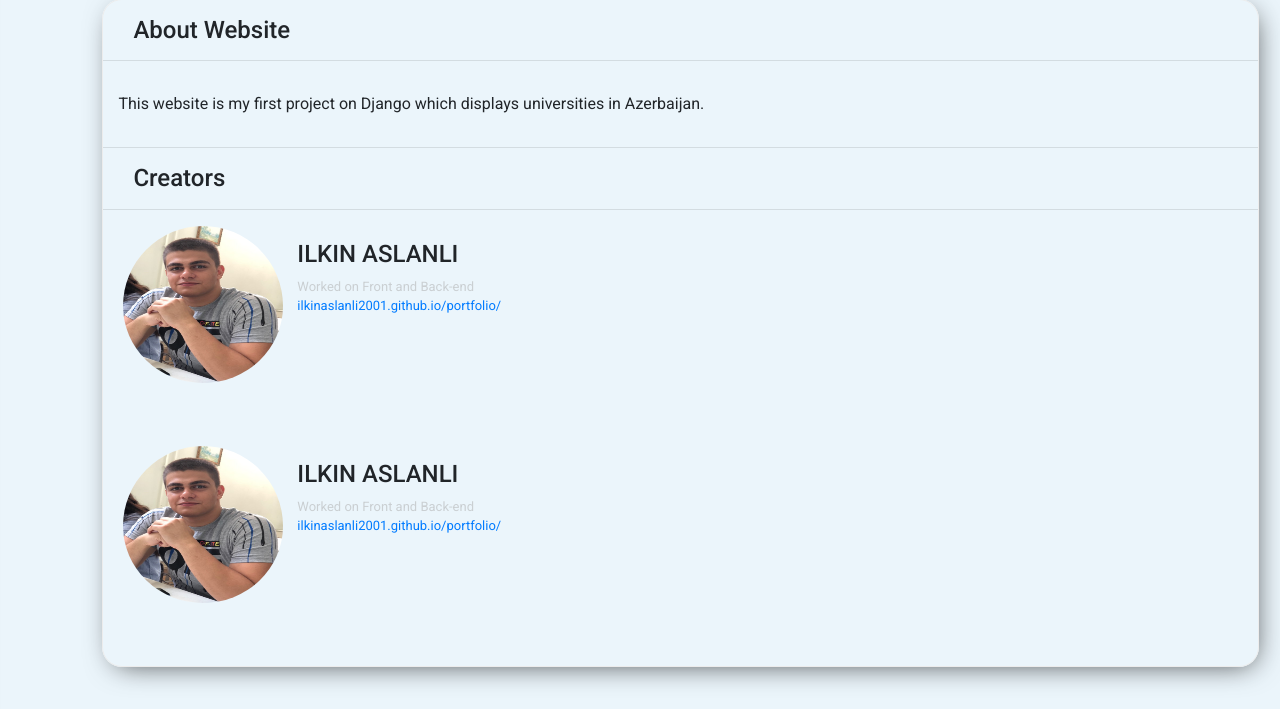
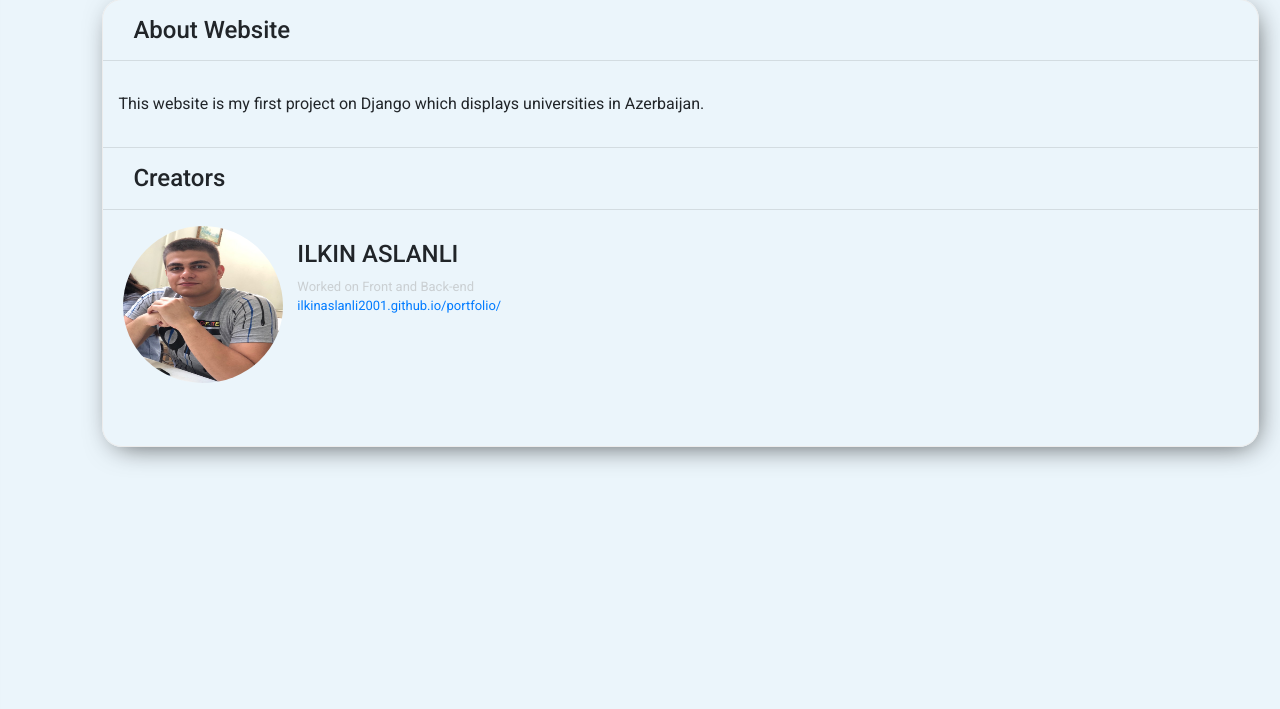
Before and after one commit to ilkinaslanli2001/UniTap-Django, a Django app: page /aboutus/ in a window 1280 px wide. Shown: the part 91-800 px from the top of the page. Run offline with Django 3.2, Linux system fonts and the light colour scheme; data comes from the database, SQL or seed files in the repository; some libraries are stand-ins or nearby versions.

Commit message:
Update about_us.html

```diff
--- a/mainapp/templates/mainapp/about_us.html
+++ b/mainapp/templates/mainapp/about_us.html
@@ -21,18 +21,9 @@
                     <h4>ILKIN ASLANLI</h4>
                     <p>Worked on Front and Back-end</p>
                     <a href="https://ilkinaslanli2001.github.io/portfolio/">ilkinaslanli2001.github.io/portfolio/</a>
-            </div>
+                </div>
 
             </div>
-             <div class="creator">
-                <img src="{%static 'images/Ilkin.jpg'%}" alt="">
-                <div class="texts">
-                    <h4>ILKIN ASLANLI</h4>
-                    <p>Worked on Front and Back-end</p>
-                    <a href="https://ilkinaslanli2001.github.io/portfolio/">ilkinaslanli2001.github.io/portfolio/</a>
-                </div>
-            </div>
-
 
 
         </div>
```
